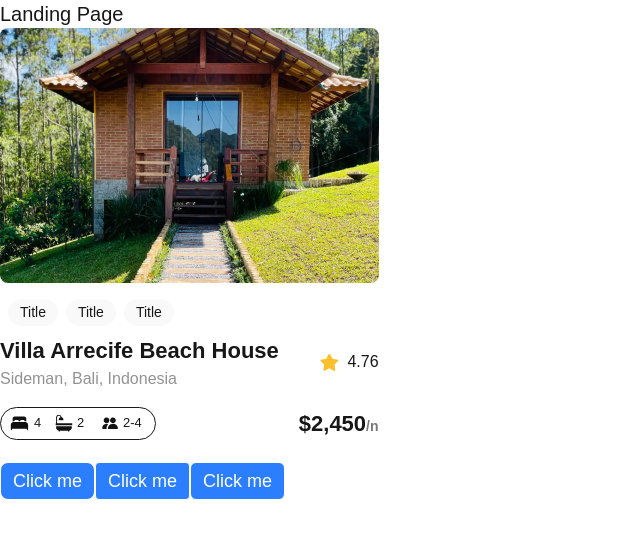
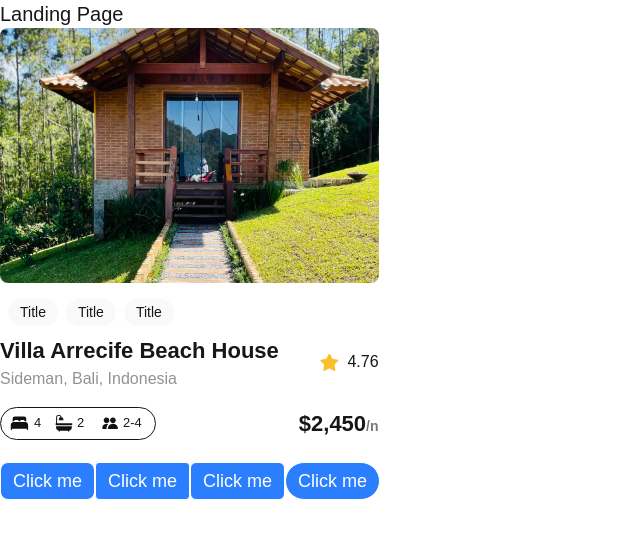
Before and after one commit to juskins/alx-project-0x00-setup, a Next.js app in the folder alx-project-0x00/: page /landing in a window 1280 px wide. Shown: the top 538 px of the page, without its empty margins (0-640 px from the left). Built offline with nearby package versions, Linux system fonts and the light colour scheme.

Commit message:
Create a button

```diff
--- a/alx-project-0x00/pages/landing.tsx
+++ b/alx-project-0x00/pages/landing.tsx
@@ -9,6 +9,7 @@ const Landing: React.FC = () => {
          <Button title="Click me" styles="rounded-lg" />
          <Button title="Click me" styles="rounded-sm" />
          <Button title="Click me" styles="rounded-md" />
+         <Button title="Click me" styles="rounded-full" />
       </div>
    )
 }
```
